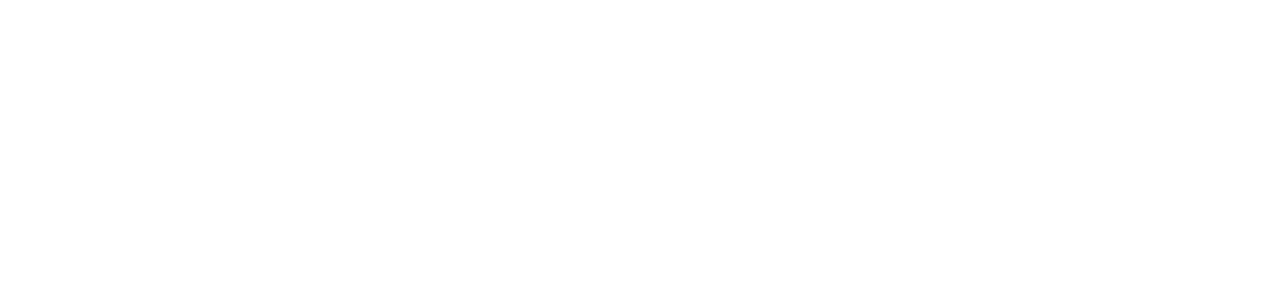
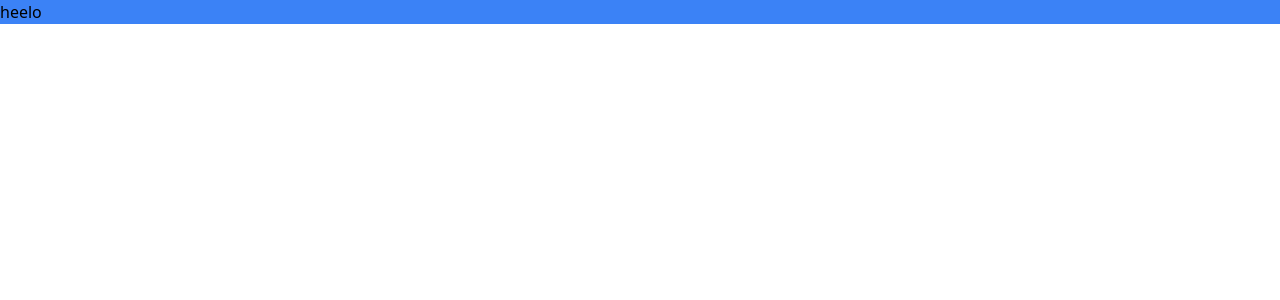
Before and after one commit to avinashsinghrajputt/NetflixGPT_Clone, a React (Create React App) app in the folder netflix-gpt/: page / in a window 1280 px wide. Shown: the top 300 px of the page. Built offline with nearby package versions, Linux system fonts and the light colour scheme.

Commit message:
setup taliwind

```diff
--- a/netflix-gpt/package.json
+++ b/netflix-gpt/package.json
@@ -32,5 +32,8 @@
       "last 1 firefox version",
       "last 1 safari version"
     ]
+  },
+  "devDependencies": {
+    "tailwindcss": "^3.4.17"
   }
 }
--- a/netflix-gpt/src/App.js
+++ b/netflix-gpt/src/App.js
@@ -2,7 +2,7 @@
 
 function App() {
   return (
-    <div></div>
+    <div className='bg-blue-500'>heelo</div>
   );
 }
 
--- a/netflix-gpt/src/index.css
+++ b/netflix-gpt/src/index.css
@@ -0,0 +1,3 @@
+@tailwind base;
+@tailwind components;
+@tailwind utilities;
--- /dev/null
+++ b/netflix-gpt/tailwind.config.js
@@ -0,0 +1,10 @@
+/** @type {import('tailwindcss').Config} */
+module.exports = {
+  content: [
+    "./src/**/*.{js,jsx,ts,tsx}",
+  ],
+  theme: {
+    extend: {},
+  },
+  plugins: [],
+}
```
Also changed, not shown: 2 other files (tests, documents, lock files or other folders).
